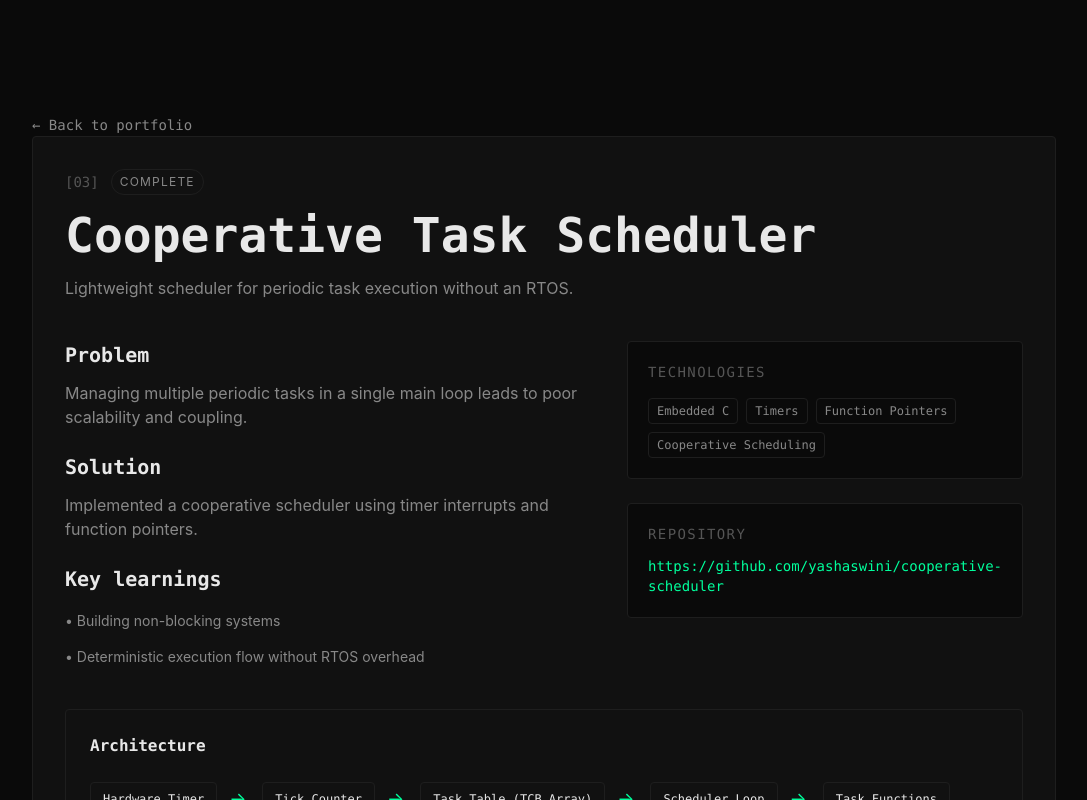
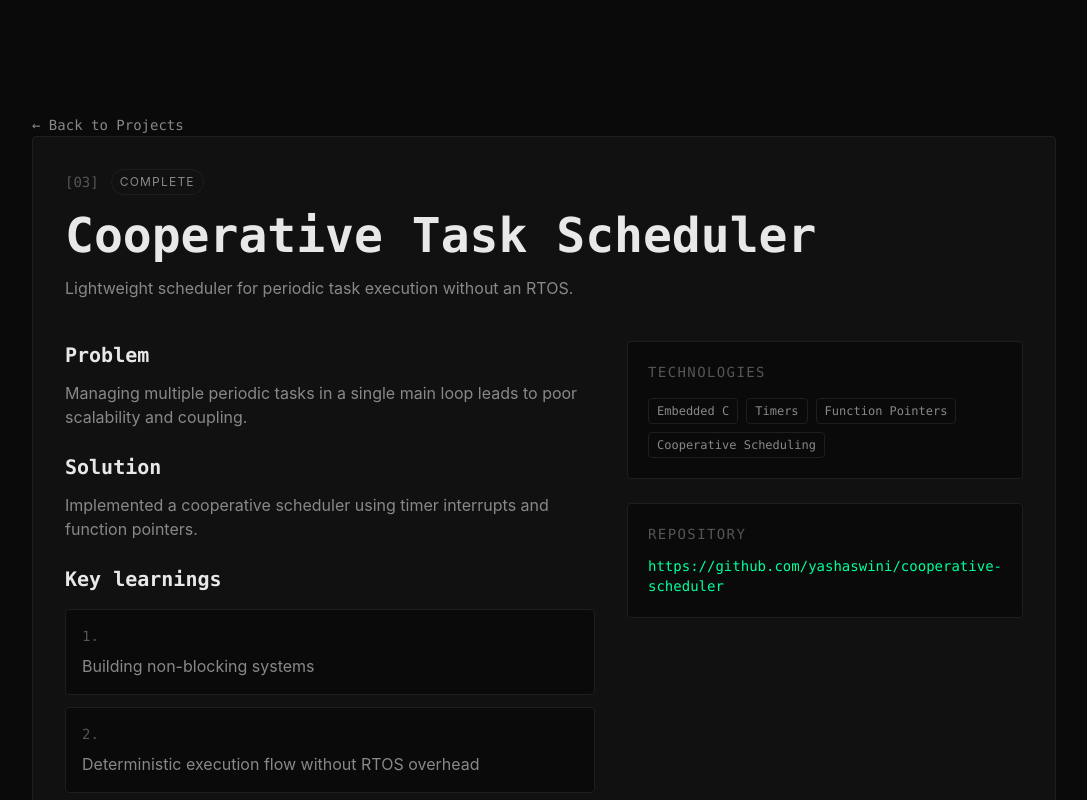
Before and after one commit to Yashaswini-200/portfolio, a Next.js app: page /projects/cooperative-scheduler in a window 1280 px wide. Shown: the top 800 px of the page, without its empty margins (96-1183 px from the left). Built offline with nearby package versions, Linux system fonts and the light colour scheme.

Commit message:
updated project details

```diff
--- a/app/layout.tsx
+++ b/app/layout.tsx
@@ -5,17 +5,45 @@ import './globals.css';
 export const metadata: Metadata = {
   title: 'Yashaswini — Embedded Systems Portfolio',
   description:
-    'Portfolio showcasing embedded firmware, UART systems, and cooperative scheduling projects.'
+    'ECE student building embedded firmware, UART communication systems, task schedulers, and machine health monitoring projects. Seeking embedded and firmware internships.',
+  keywords: [
+    'embedded systems',
+    'firmware',
+    'embedded c',
+    'uart',
+    'interrupts',
+    'platformio',
+    'nodemcu',
+    'arduino',
+    'cooperative scheduling',
+    'firmware internship'
+  ],
+  authors: [{ name: 'Yashaswini' }],
+  openGraph: {
+    title: 'Yashaswini — Embedded Systems Portfolio',
+    description: 'ECE student. UART shells, cooperative schedulers, event-driven systems, predictive maintenance.',
+    type: 'website',
+    images: [{ url: '/og-image.png', width: 1200, height: 630 }]
+  },
+  twitter: {
+    card: 'summary_large_image',
+    title: 'Yashaswini — Embedded Systems Portfolio',
+    description: 'Firmware projects using Embedded C, UART, interrupts, and NodeMCU.'
+  },
+  robots: { index: true, follow: true }
 };
 
 const jsonLd = {
   '@context': 'https://schema.org',
   '@type': 'Person',
   name: 'Yashaswini',
-  jobTitle: 'Embedded Systems Engineer',
-  description:
-    'Integrated B.Tech + M.Tech student in Electronics and Communication Engineering specializing in embedded firmware, UART systems, and cooperative scheduling.',
-  url: 'https://example.com'
+  jobTitle: 'Embedded Systems Engineering Student',
+  description: 'Integrated B.Tech + M.Tech student in ECE focused on firmware and embedded systems.',
+  url: 'https://yashaswini.vercel.app',
+  sameAs: [
+    'https://github.com/yashaswini',
+    'https://linkedin.com/in/yashaswini'
+  ]
 };
 
 export default function RootLayout({ children }: { children: React.ReactNode }) {
--- a/app/projects/[slug]/page.tsx
+++ b/app/projects/[slug]/page.tsx
@@ -40,10 +40,11 @@ export default function ProjectPage({ params }: Params) {
     <main className="min-h-screen bg-background px-6 py-28 text-text-secondary lg:px-8">
       <div className="mx-auto max-w-5xl">
         <Link
-          href="/"
+          href="/#projects"
           className="font-mono text-sm text-text-secondary transition-colors duration-150 hover:text-accent focus:outline-2 focus:outline-accent focus:outline-offset-2"
+          aria-label="Back to Projects"
         >
-          ← Back to portfolio
+          ← Back to Projects
         </Link>
         <ProjectDetail project={project} />
       </div>
--- a/components/ProjectDetail.tsx
+++ b/components/ProjectDetail.tsx
@@ -19,29 +19,30 @@ export default function ProjectDetail({ project }: ProjectDetailProps) {
         <p className="text-base leading-relaxed text-text-secondary">{project.summary}</p>
       </header>
 
-      <section className="grid gap-8 lg:grid-cols-[1.5fr_1fr]">
+      <section aria-labelledby="problem-heading" className="grid gap-8 lg:grid-cols-[1.5fr_1fr]">
         <div className="space-y-6">
-          <div>
-            <h2 className="font-mono text-xl font-semibold text-text-primary">Problem</h2>
+          <article>
+            <h2 id="problem-heading" className="font-mono text-xl font-semibold text-text-primary">Problem</h2>
             <p className="mt-3 text-text-secondary">{project.problem}</p>
-          </div>
-          <div>
-            <h2 className="font-mono text-xl font-semibold text-text-primary">Solution</h2>
+          </article>
+          <article>
+            <h2 id="solution-heading" className="font-mono text-xl font-semibold text-text-primary">Solution</h2>
             <p className="mt-3 text-text-secondary">{project.solution}</p>
-          </div>
-          <div>
-            <h2 className="font-mono text-xl font-semibold text-text-primary">Key learnings</h2>
-            <ul className="mt-4 space-y-3 text-text-secondary">
-              {project.keyLearnings.map(learning => (
-                <li key={learning} className="font-sans text-sm leading-6">
-                  • {learning}
+          </article>
+          <section aria-labelledby="learnings-heading">
+            <h2 id="learnings-heading" className="font-mono text-xl font-semibold text-text-primary">Key learnings</h2>
+            <ol className="mt-4 space-y-3">
+              {project.keyLearnings.map((learning, idx) => (
+                <li key={learning} className="rounded border border-border bg-background p-4">
+                  <div className="font-mono text-sm text-text-muted">{idx + 1}.</div>
+                  <p className="mt-2 text-text-secondary">{learning}</p>
                 </li>
               ))}
-            </ul>
-          </div>
+            </ol>
+          </section>
         </div>
 
-        <div className="space-y-6">
+        <aside className="space-y-6">
           <div className="rounded border border-border bg-background p-5">
             <h3 className="font-mono text-sm uppercase tracking-widest text-text-muted">Technologies</h3>
             <div className="mt-4 flex flex-wrap gap-2">
@@ -58,12 +59,13 @@ export default function ProjectDetail({ project }: ProjectDetailProps) {
               href={project.githubUrl}
               target="_blank"
               rel="noreferrer"
-              className="mt-3 inline-block font-mono text-sm text-accent transition-colors duration-150 hover:text-accentDim focus:outline-2 focus:outline-accent focus:outline-offset-2"
+              aria-label={`${project.title} GitHub repository (opens in new tab)`}
+              className="mt-3 inline-block font-mono text-sm text-accent transition-colors duration-150 hover:text-accentDim focus-visible:outline focus-visible:outline-2 focus-visible:outline-accent focus-visible:outline-offset-2"
             >
               {project.githubUrl}
             </a>
           </div>
-        </div>
+        </aside>
       </section>
 
       <ArchitectureDiagram architecture={project.architecture} />
--- a/package.json
+++ b/package.json
@@ -6,7 +6,8 @@
     "dev": "next dev",
     "build": "next build",
     "start": "next start",
-    "lint": "next lint"
+    "lint": "next lint",
+    "type-check": "tsc --noEmit"
   },
   "dependencies": {
     "next": "14.2.5",
--- a/tsconfig.json
+++ b/tsconfig.json
@@ -21,7 +21,6 @@
     "types": [
       "node"
     ],
-    "baseUrl": ".",
     "paths": {
       "@/*": [
         "./*"
@@ -37,9 +36,9 @@
   },
   "include": [
     "next-env.d.ts",
+    ".next/types/**/*.ts",
     "**/*.ts",
-    "**/*.tsx",
-    ".next/types/**/*.ts"
+    "**/*.tsx"
   ],
   "exclude": [
     "node_modules"
```
